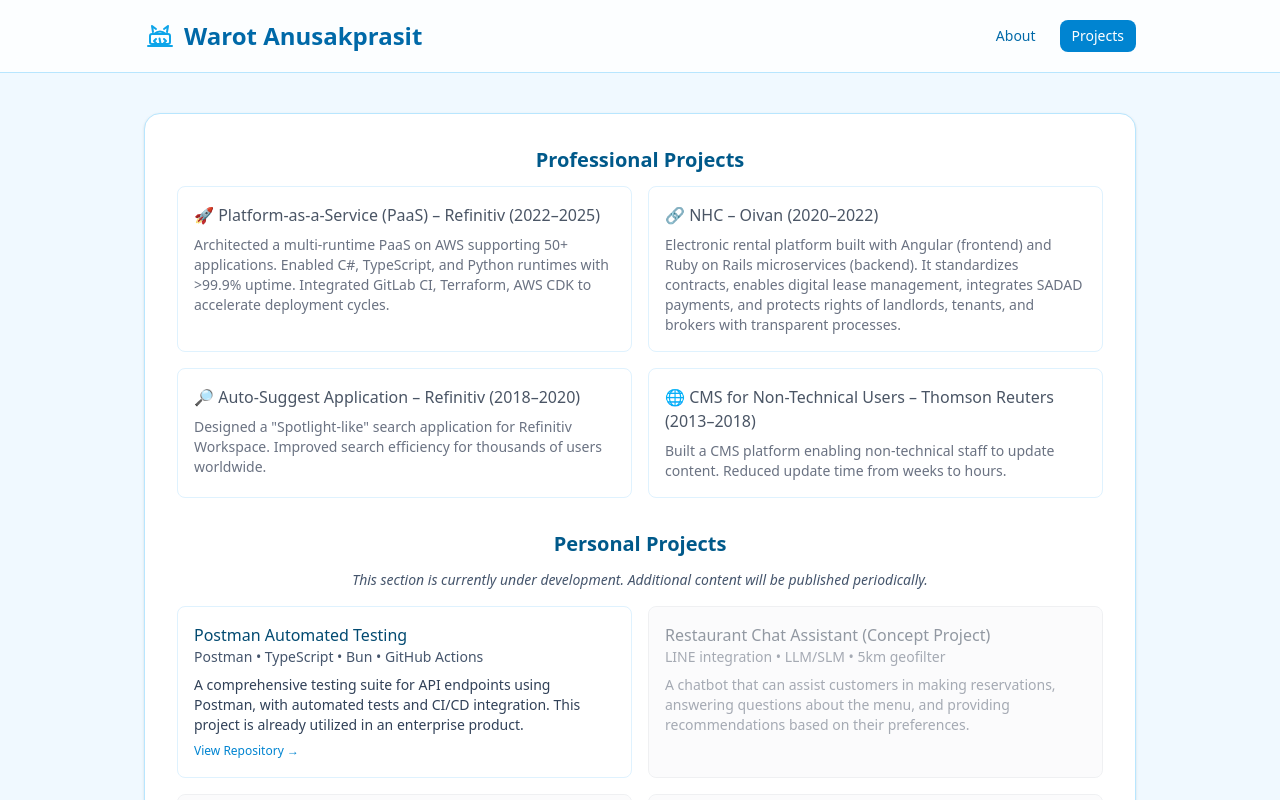
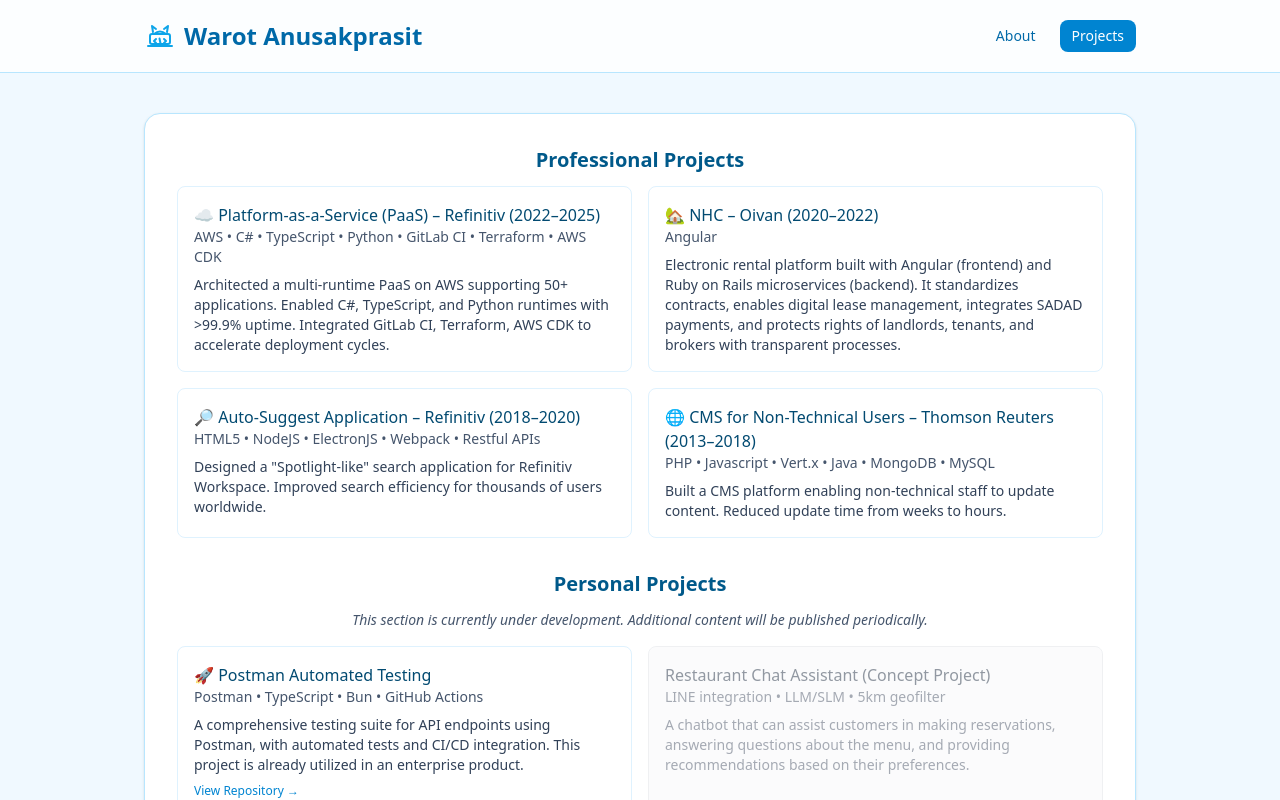
Before and after one commit to warot-a/warot-a.github.io, a React (Vite) app: page / in a window 1280 px wide. Both pictures are taken after a click on the button "Projects". Shown: the top 800 px of the page. Built offline with nearby package versions, Linux system fonts and the light colour scheme.

Commit message:
Minor UI changes

```diff
--- a/src/components/Contact.tsx
+++ b/src/components/Contact.tsx
@@ -20,7 +20,7 @@
       </a>
       <div className="inline-flex items-center gap-2 text-slate-700">
         <img src={locationIcon} alt="Location" className="w-4 h-4" />
-        <span>Khon Kaen, Thailand</span>
+        <span>Khon Kaen / Bangkok, Thailand</span>
       </div>
     </div>
   );
--- a/src/components/Projects.tsx
+++ b/src/components/Projects.tsx
@@ -1,11 +1,5 @@
 import projectsData from '../data/projects.json';
 import professionalProjectsData from '../data/professional-projects.json';
-
-interface ProfessionalProject {
-  id: number;
-  title: string;
-  description: string;
-}
 
 interface Project {
   id: number;
@@ -16,54 +10,44 @@
 }
 
 function Projects() {
-  const professionalProjects: ProfessionalProject[] = professionalProjectsData;
-
-
+  const professionalProjects: Project[] = professionalProjectsData;
   const projects: Project[] = projectsData;
-  const itemCount = projects.length;
-  const professionalItemCount = professionalProjects.length;
-
-  const getGridCols = (count: number) => {
-    if (count === 1) {
-      return 'grid-cols-1';
-    }
-    return 'grid-cols-1 md:grid-cols-2';
-  };
 
   return (
     <div className="space-y-8">
-      {/* Professional Projects Section */}
-      <div>
+      <div className="overflow-x-auto">
         <h2 className="text-center mb-3 text-xl font-semibold text-sky-800">Professional Projects</h2>
-        <ul className={`grid ${getGridCols(professionalItemCount)} gap-4`}>
+        <div className="grid grid-cols-1 lg:grid-cols-2 gap-4">
           {professionalProjects.map((project) => (
-            <li
+            <div
               key={project.id}
               className="rounded-lg border p-4 border-sky-100 hover:bg-sky-50 cursor-default"
               title="Professional project details"
             >
-              <h3 className="font-medium text-gray-600 mb-2">
+              <h3 className="font-medium text-sky-900">
                 {project.title}
               </h3>
-              <p className="text-sm text-gray-500">
+              <p className="text-sm font-medium text-slate-600">
+                {project.technologies}
+              </p>
+              <p className="text-sm mt-2 text-slate-700">
                 {project.description}
               </p>
-            </li>
+            </div>
           ))}
-        </ul>
+        </div>
       </div>
 
-      {/* Personal Projects Section */}
-      <div>
+      <div className="overflow-x-auto">
         <h2 className="text-center mb-3 text-xl font-semibold text-sky-800">Personal Projects</h2>
         <p className="text-center mb-4 text-sm text-slate-600 italic">
           This section is currently under development. Additional content will be published periodically.
         </p>
-        <ul className={`grid ${getGridCols(itemCount)} gap-4`}>
-          {projectsData.map((project) => (
-            <li
+        <div className="grid grid-cols-1 lg:grid-cols-2 gap-4">
+          {projects.map((project) => (
+            <div
               key={project.id}
-              className={`rounded-lg border p-4 transition-colors ${project.link
+              className={`rounded-lg border p-4 ${project.link
                 ? 'border-sky-100 hover:bg-sky-50 cursor-pointer'
                 : 'border-gray-200 bg-gray-50 cursor-default opacity-60'
                 }`}
@@ -90,9 +74,9 @@
                   View Repository →
                 </a>
               )}
-            </li>
+            </div>
           ))}
-        </ul>
+        </div>
       </div>
     </div>
   );
--- a/src/components/Skills.tsx
+++ b/src/components/Skills.tsx
@@ -5,7 +5,7 @@
     <div className="overflow-x-auto">
       <div className="grid grid-cols-1 lg:grid-cols-2 gap-4">
       {skillsData.map((skill) => (
-        <div key={skill.id} className="border border-sky-100 rounded-lg p-4 hover:bg-sky-50">
+        <div key={skill.id} className="rounded-lg border p-4 border-sky-100 hover:bg-sky-50 cursor-default">
         <div className="flex items-center gap-2 mb-2">
           <img
           src={`/${skill.icon}`}
@@ -14,7 +14,7 @@
           />
           <span className="font-medium text-slate-800">{skill.category}</span>
         </div>
-        <div className="text-slate-700 text-sm leading-relaxed">{skill.skills}</div>
+        <div className="text-slate-700 text-sm">{skill.skills}</div>
         </div>
       ))}
       </div>
--- a/src/data/professional-projects.json
+++ b/src/data/professional-projects.json
@@ -1,22 +1,26 @@
 [
   {
     "id": 1,
-    "title": "🚀 Platform-as-a-Service (PaaS) – Refinitiv (2022–2025)",
+    "title": "☁️ Platform-as-a-Service (PaaS) – Refinitiv (2022–2025)",
+    "technologies": "AWS • C# • TypeScript • Python • GitLab CI • Terraform • AWS CDK",
     "description": "Architected a multi-runtime PaaS on AWS supporting 50+ applications. Enabled C#, TypeScript, and Python runtimes with >99.9% uptime. Integrated GitLab CI, Terraform, AWS CDK to accelerate deployment cycles."
   },
   {
     "id": 2,
-    "title": "🔗 NHC – Oivan (2020–2022)",
+    "title": "🏡 NHC – Oivan (2020–2022)",
+    "technologies": "Angular",
     "description": "Electronic rental platform built with Angular (frontend) and Ruby on Rails microservices (backend). It standardizes contracts, enables digital lease management, integrates SADAD payments, and protects rights of landlords, tenants, and brokers with transparent processes."
   },
   {
     "id": 3,
     "title": "🔎 Auto-Suggest Application – Refinitiv (2018–2020)",
+    "technologies": "HTML5 • NodeJS • ElectronJS • Webpack • Restful APIs",
     "description": "Designed a \"Spotlight-like\" search application for Refinitiv Workspace. Improved search efficiency for thousands of users worldwide."
   },
   {
     "id": 4,
     "title": "🌐 CMS for Non-Technical Users – Thomson Reuters (2013–2018)",
+    "technologies": "PHP • Javascript • Vert.x • Java • MongoDB • MySQL",
     "description": "Built a CMS platform enabling non-technical staff to update content. Reduced update time from weeks to hours."
   }
 ]
--- a/src/data/projects.json
+++ b/src/data/projects.json
@@ -1,7 +1,7 @@
 [
   {
     "id": 1,
-    "title": "Postman Automated Testing",
+    "title": "🚀 Postman Automated Testing",
     "technologies": "Postman • TypeScript • Bun • GitHub Actions",
     "description": "A comprehensive testing suite for API endpoints using Postman, with automated tests and CI/CD integration. This project is already utilized in an enterprise product.",
     "link": "https://github.com/warot-a/simple-calculator-api"
```
